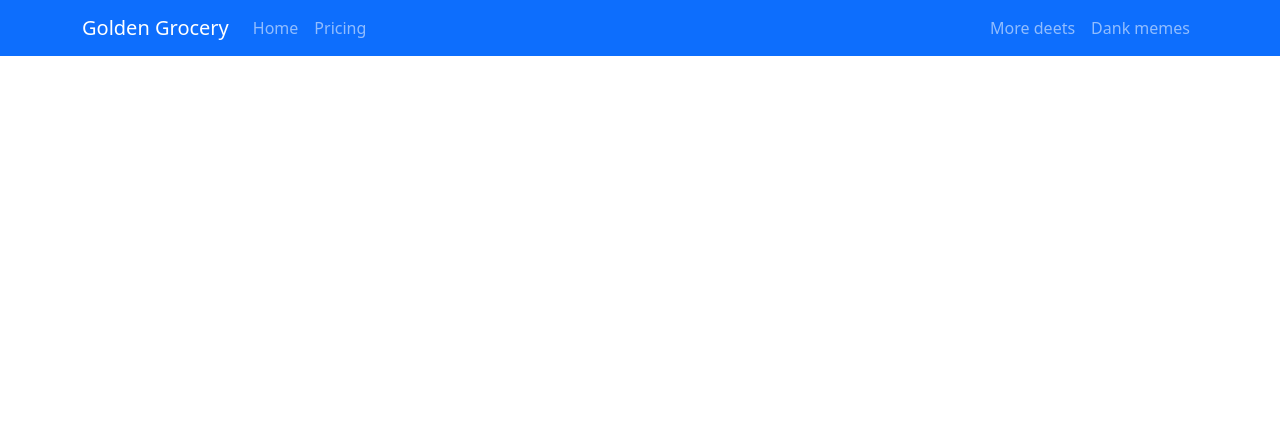
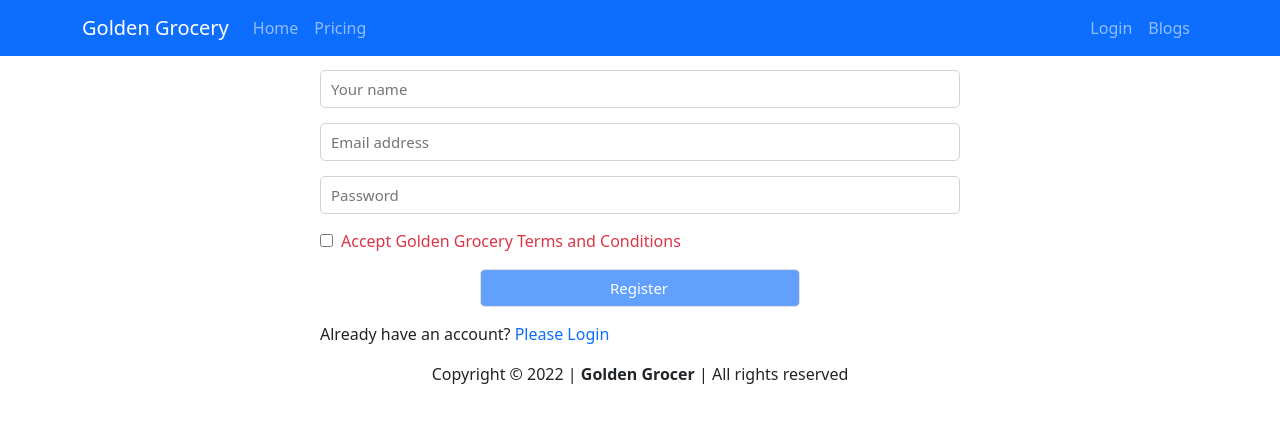
Before and after one commit to alamhosen/warehouse-management-client-side, a React (Create React App) app: page /register in a window 1280 px wide. Shown: the top 422 px of the page. Built offline with nearby package versions, Linux system fonts and the light colour scheme; no server answers.

Commit message:
login, register page added

```diff
--- a/package.json
+++ b/package.json
@@ -7,11 +7,14 @@
     "@testing-library/react": "^13.1.1",
     "@testing-library/user-event": "^13.5.0",
     "bootstrap": "^5.1.3",
+    "firebase": "^9.7.0",
     "react": "^18.1.0",
     "react-bootstrap": "^2.3.1",
     "react-dom": "^18.1.0",
+    "react-firebase-hooks": "^5.0.3",
     "react-router-dom": "^6.3.0",
     "react-scripts": "5.0.1",
+    "react-toastify": "^8.2.0",
     "web-vitals": "^2.1.4"
   },
   "scripts": {
--- a/src/App.js
+++ b/src/App.js
@@ -1,6 +1,8 @@
 import { Route, Routes } from 'react-router-dom';
 import './App.css';
 import Home from './components/Home/Home';
+import Login from './components/Login/Login/Login';
+import Register from './components/Login/Register/Register';
 import Footer from './components/Shared/Footer/Footer';
 import Header from './components/Shared/Header/Header';
 
@@ -11,6 +13,8 @@ function App() {
       <Routes>
         <Route path='/' element={<Home></Home>}></Route>
         <Route path='/home' element={<Home></Home>}></Route>
+        <Route path='/login' element={<Login></Login>}></Route>
+        <Route path='/register' element={<Register></Register>}></Route>
       </Routes>
       <Footer></Footer>
     </div>
--- /dev/null
+++ b/src/components/Login/Login/Login.js
@@ -0,0 +1,92 @@
+import React, { useRef } from 'react';
+import { Button, Form } from 'react-bootstrap';
+import { Link, useLocation, useNavigate } from 'react-router-dom';
+import { useSendPasswordResetEmail, useSignInWithEmailAndPassword } from 'react-firebase-hooks/auth';
+import auth from '../../../firebase.init';
+import SocialLogin from '../SocialLogin/SocialLogin';
+import { toast, ToastContainer } from 'react-toastify';
+import 'react-toastify/dist/ReactToastify.css';
+
+const Login = () => {
+    const emailRef = useRef('');
+    const passwordRef = useRef('');
+    const navigate = useNavigate();
+    const location = useLocation();
+    let errorElement;
+
+    // sign in with email & password
+    const [
+        signInWithEmailAndPassword,
+        user,
+        loading,
+        error,
+    ] = useSignInWithEmailAndPassword(auth);
+
+    // forget password
+    const [sendPasswordResetEmail] = useSendPasswordResetEmail(auth);
+
+    const from = location.state?.from?.pathname || "/";
+
+    // handle error
+    if (error) {
+        errorElement = <p className='text-danger'>Error: {error?.message}</p>
+    }
+
+    const handleSubmit = event => {
+        event.preventDefault()
+        const email = emailRef.current.value;
+        const password = passwordRef.current.value;
+        signInWithEmailAndPassword(email, password);
+    }
+
+    const navigateRegister = event => {
+        navigate('/register')
+    }
+
+    // navigate user to home page
+
+    if (user) {
+        navigate(from, { replace: true });
+    }
+
+    // reset password
+    const resetPassword = async () =>{
+        const email = emailRef.current.value;
+
+        if(email){
+            await sendPasswordResetEmail(email);
+            toast('Sent email');
+        }
+        else{
+            toast('Please enter your email address')
+        }
+
+    }
+
+    return (
+        <div className='container mx-auto w-50'>
+            <h2 className='text-center text-primary my-3'>Please Login</h2>
+            <Form>
+                <Form.Group className="mb-3" controlId="formBasicEmail">
+                    <Form.Control ref={emailRef} type="email" placeholder="Enter email" required/>
+                </Form.Group>
+
+                <Form.Group className="mb-3" controlId="formBasicPassword">
+                    <Form.Control ref={passwordRef} type="password" placeholder="Password" required/>
+                </Form.Group>
+                <Button className='mx-auto w-50 d-block' onClick={handleSubmit} variant="primary" type="submit">
+                    Login
+                </Button>
+            </Form>
+            {errorElement}
+            <p className='pt-3'>New to Golden Grocery? <Link to='/register' className='text-primary pu-auto text-decoration-none' onClick={navigateRegister}>Please Register</Link>
+            </p>
+            <p className='pt-3'>Forget Password? <button className='btn btn-link text-primary pu-auto text-decoration-none' onClick={resetPassword}>Reset Password</button>
+            </p>
+            <SocialLogin></SocialLogin>
+            <ToastContainer />
+        </div>
+    );
+};
+
+export default Login;
--- /dev/null
+++ b/src/components/Login/Register/Register.css
@@ -0,0 +1,14 @@
+.register-form {
+    margin: 0 auto;
+    width: 50%;
+}
+.register-form input:not([type=checkbox]) {
+    display: block;
+    width: 100%;
+    height: 38px;
+    padding-left: 10px;
+    font-size: 15px;
+    margin-bottom: 15px;
+    border-radius: 5px;
+    border: 1px solid lightgray;
+}
--- /dev/null
+++ b/src/components/Login/Register/Register.js
@@ -0,0 +1,60 @@
+import React, { useState } from 'react';
+import { useCreateUserWithEmailAndPassword, useUpdateProfile } from 'react-firebase-hooks/auth';
+import { Link, useNavigate } from 'react-router-dom';
+import auth from '../../../firebase.init';
+import SocialLogin from '../SocialLogin/SocialLogin';
+import './Register.css'
+
+const Register = () => {
+    const [agree, setAgree] = useState(false);
+    const navigate = useNavigate()
+    const [
+        createUserWithEmailAndPassword,
+        user,
+        loading,
+        error,
+    ] = useCreateUserWithEmailAndPassword(auth, { sendEmailVerification: true });
+    const [updateProfile, updating, updateError] = useUpdateProfile(auth);
+
+    const navigateLogin = () => {
+        navigate('/login')
+    }
+
+    if (user) {
+        console.log(user);
+    }
+
+    const handleRegister = async (event) => {
+        event.preventDefault()
+        const name = event.target.name.value;
+        const email = event.target.email.value;
+        const password = event.target.password.value;
+        // const agree = event.target.terms.checked;
+
+        await createUserWithEmailAndPassword(email, password);
+        await updateProfile({ displayName: name });
+        console.log('Updated profile');
+        navigate('/home');
+    }
+    return (
+        <div className='register-form'>
+            <h2 className='text-center text-primary my-3'>Please Register</h2>
+            <form onSubmit={handleRegister}>
+                <input type="text" name="name" id="" placeholder='Your name' />
+                <input type="email" name="email" id="" placeholder='Email address' required />
+                <input type="password" name="password" id="" placeholder='Password' required />
+                <input onClick={() => setAgree(!agree)} type="checkbox" name="terms" id="terms" />
+                <label className={`ps-2 ${agree ? '' : 'text-danger'}`} htmlFor="terms">Accept Golden Grocery Terms and Conditions</label>
+                <input
+                    disabled={!agree}
+                    className='btn btn-primary w-50 mx-auto mt-3' type="submit"
+                    value="Register" />
+            </form>
+            <p>Already have an account? <Link to='/login' className='text-primary pu-auto text-decoration-none' onClick={navigateLogin}>Please Login</Link>
+            </p>
+            <SocialLogin></SocialLogin>
+        </div>
+    );
+};
+
+export default Register;
--- /dev/null
+++ b/src/components/Login/SocialLogin/SocialLogin.js
@@ -0,0 +1,11 @@
+import React from 'react';
+
+const SocialLogin = () => {
+    return (
+        <div>
+
+        </div>
+    );
+};
+
+export default SocialLogin;
--- a/src/components/Shared/Header/Header.js
+++ b/src/components/Shared/Header/Header.js
@@ -1,22 +1,36 @@
+import { signOut } from 'firebase/auth';
 import React from 'react';
 import { Container, Nav, Navbar } from 'react-bootstrap';
+import { useAuthState } from 'react-firebase-hooks/auth';
+import { Link } from 'react-router-dom';
+import auth from '../../../firebase.init';
 
 const Header = () => {
+    const [user] = useAuthState(auth);
+
+    const handleSignout = () =>{
+        signOut(auth);
+    }
     return (
         <div className='fixed-top'>
             <Navbar collapseOnSelect expand="lg" bg="primary" variant="dark">
                 <Container>
-                    <Navbar.Brand href="#">Golden Grocery</Navbar.Brand>
+                    <Navbar.Brand as={Link} to="/">Golden Grocery</Navbar.Brand>
                     <Navbar.Toggle aria-controls="responsive-navbar-nav" />
                     <Navbar.Collapse id="responsive-navbar-nav">
                         <Nav className="me-auto">
-                            <Nav.Link href="#home">Home</Nav.Link>
+                            <Nav.Link as={Link} to="/home">Home</Nav.Link>
                             <Nav.Link href="#pricing">Pricing</Nav.Link>
                         </Nav>
                         <Nav>
-                            <Nav.Link href="#deets">More deets</Nav.Link>
-                            <Nav.Link eventKey={2} href="#memes">
-                                Dank memes
+                        {user ?
+                            <button className='btn btn-link text-white text-decoration-none' onClick={handleSignout}>Sign Out</button>
+                            :
+                                <Nav.Link as={Link} to="login">
+                                    Login
+                                </Nav.Link>}
+                            <Nav.Link href="#memes">
+                                Blogs
                             </Nav.Link>
                         </Nav>
                     </Navbar.Collapse>
--- /dev/null
+++ b/src/firebase.init.js
@@ -0,0 +1,20 @@
+// Import the functions you need from the SDKs you need
+import { initializeApp } from "firebase/app";
+import { getAuth } from "firebase/auth";
+// TODO: Add SDKs for Firebase products that you want to use
+// https://firebase.google.com/docs/web/setup#available-libraries
+
+// Your web app's Firebase configuration
+const firebaseConfig = {
+  apiKey: "AIzaSyBOaTlj1ksH7bfAmfkCAHRo4Fwiq-hliNs",
+  authDomain: "golden-grocery.firebaseapp.com",
+  projectId: "golden-grocery",
+  storageBucket: "golden-grocery.appspot.com",
+  messagingSenderId: "962715966031",
+  appId: "1:962715966031:web:ae55a703cb19f1b8b4e83a"
+};
+
+// Initialize Firebase
+const app = initializeApp(firebaseConfig);
+const auth = getAuth(app);
+export default auth;
```
Also changed, not shown: 1 other file (tests, documents, lock files or other folders).
